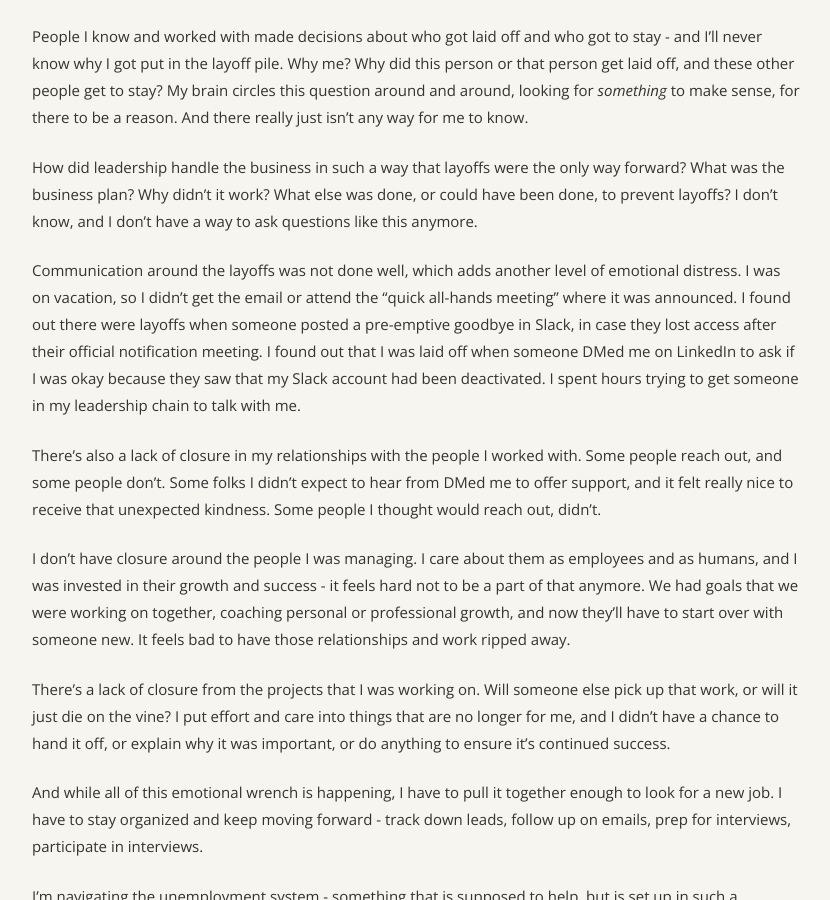
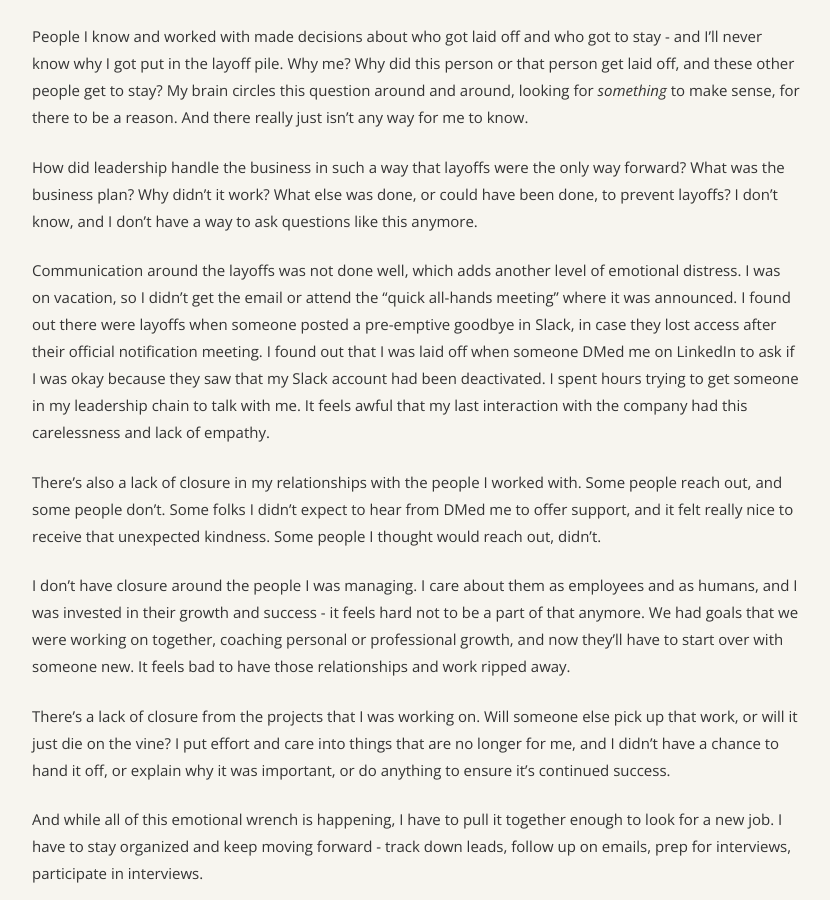
Before and after one commit to angelariggs/angelariggs.github.io, a Jekyll site: the page built from _posts/2022-06-12-talking-about-layoffs.md, in a window 1280 px wide and 900 px high, scrolled down 679 px. Shown: the whole window, without its empty margins (224-1054 px from the left). Built offline with Jekyll 4.4.1, drawn with Linux system fonts in a browser that asks for light colours; comment, search, counter and statistics services are not loaded.

Commit message:
smol tweak

```diff
--- a/_posts/2022-06-12-talking-about-layoffs.md
+++ b/_posts/2022-06-12-talking-about-layoffs.md
@@ -19,7 +19,7 @@ People I know and worked with made decisions about who got laid off and who got
 
 How did leadership handle the business in such a way that layoffs were the only way forward? What was the business plan? Why didn't it work? What else was done, or could have been done, to prevent layoffs? I don't know, and I don't have a way to ask questions like this anymore.
 
-Communication around the layoffs was not done well, which adds another level of emotional distress. I was on vacation, so I didn't get the email or attend the "quick all-hands meeting" where it was announced. I found out there were layoffs when someone posted a pre-emptive goodbye in Slack, in case they lost access after their official notification meeting. I found out that I was laid off when someone DMed me on LinkedIn to ask if I was okay because they saw that my Slack account had been deactivated. I spent hours trying to get someone in my leadership chain to talk with me.
+Communication around the layoffs was not done well, which adds another level of emotional distress. I was on vacation, so I didn't get the email or attend the "quick all-hands meeting" where it was announced. I found out there were layoffs when someone posted a pre-emptive goodbye in Slack, in case they lost access after their official notification meeting. I found out that I was laid off when someone DMed me on LinkedIn to ask if I was okay because they saw that my Slack account had been deactivated. I spent hours trying to get someone in my leadership chain to talk with me. It feels awful that my last interaction with the company had this carelessness and lack of empathy.
 
 There's also a lack of closure in my relationships with the people I worked with. Some people reach out, and some people don't. Some folks I didn't expect to hear from DMed me to offer support, and it felt really nice to receive that unexpected kindness. Some people I thought would reach out, didn't.
 
```
